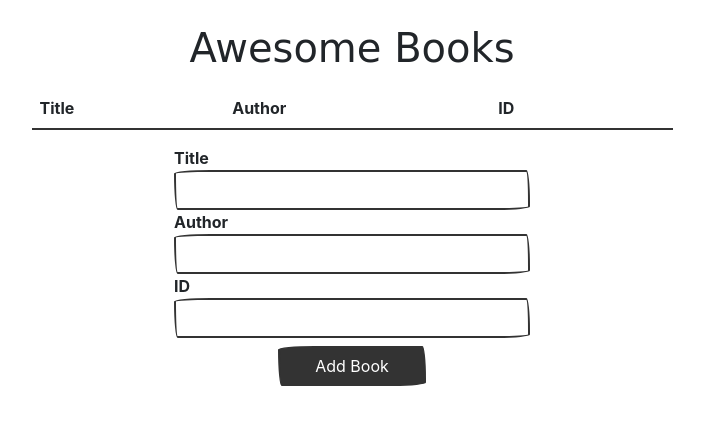
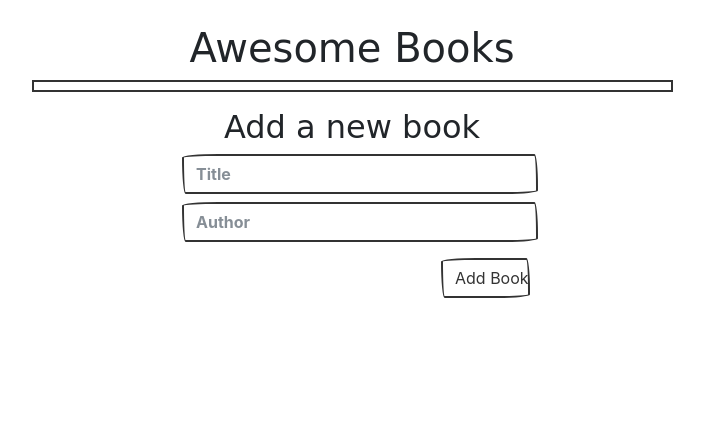
Before and after one commit to memelopez/awesome-books, a website: page index.html in a window 1280 px wide. Shown: the whole page, without its empty margins (288-992 px from the left). Drawn offline with nearby package versions, Linux system fonts and the light colour scheme; a web font is replaced by a local one.

Commit message:
Change table to a ul

```diff
--- a/index.html
+++ b/index.html
@@ -6,43 +6,31 @@
     <meta name="viewport" content="width=device-width, initial-scale=1.0">
     <link rel="stylesheet" href="https://use.fontawesome.com/releases/v5.15.3/css/all.css" integrity="sha384-SZXxX4whJ79/gErwcOYf+zWLeJdY/qpuqC4cAa9rOGUstPomtqpuNWT9wdPEn2fk" crossorigin="anonymous">
     <link rel="stylesheet" href="https://bootswatch.com/5/sketchy/bootstrap.min.css">
+    <link rel="stylesheet" href="index.css">
     <title>Awesome books</title>
 </head>
 <body>
     <div class="container mt-4">
         <h1 class="text-center">Awesome Books</h1>
-        <div class="row justify-content-center">
+        <div id="div4list" class="row justify-content-center">
           <div class="col-7">
-            <table class="table table-striped mt-2">
-              <thead>
-                <tr>
-                  <th>Title</th>
-                  <th>Author</th>
-                  <th>ID</th>
-                  <th></th>
-                </tr>
-              </thead>
-              <tbody id="book-list"></tbody>
-            </table>
+            <ul id="book-list" class="border border-primary p-1"></ul>
           </div>
         </div>
         <div class="row justify-content-center">
           <div class="col-4">
             <form id="book-form">
+              <h2 class="text-center">Add a new book</h2>
                 <div class="form-group">
-                  <label for="title">Title</label>
-                  <input type="text" id="title" class="form-control">
+                  <!-- <label for="title">Title</label> -->
+                  <input type="text" id="title" class="form-control m-2" placeholder="Title">
                 </div>
                 <div class="form-group">
-                  <label for="author">Author</label>
-                  <input type="text" id="author" class="form-control">
+                  <!-- <label for="author">Author</label> -->
+                  <input type="text" id="author" class="form-control m-2" placeholder="Author">
                 </div>
-                <div class="form-group">
-                  <label for="id">ID</label>
-                  <input type="text" id="id" class="form-control">
-                </div>
-                <div class="d-flex justify-content-center">
-                  <input type="submit" value="Add Book" class="btn btn-primary btn-block mt-2 col-5 justify-content-end">
+                <div class="d-flex justify-content-end">
+                  <input type="submit" value="Add Book" class="btn btn-outline-primary btn-block mt-2 col-3 justify-content-end">
                 </div>
             </form>
           </div>
```
